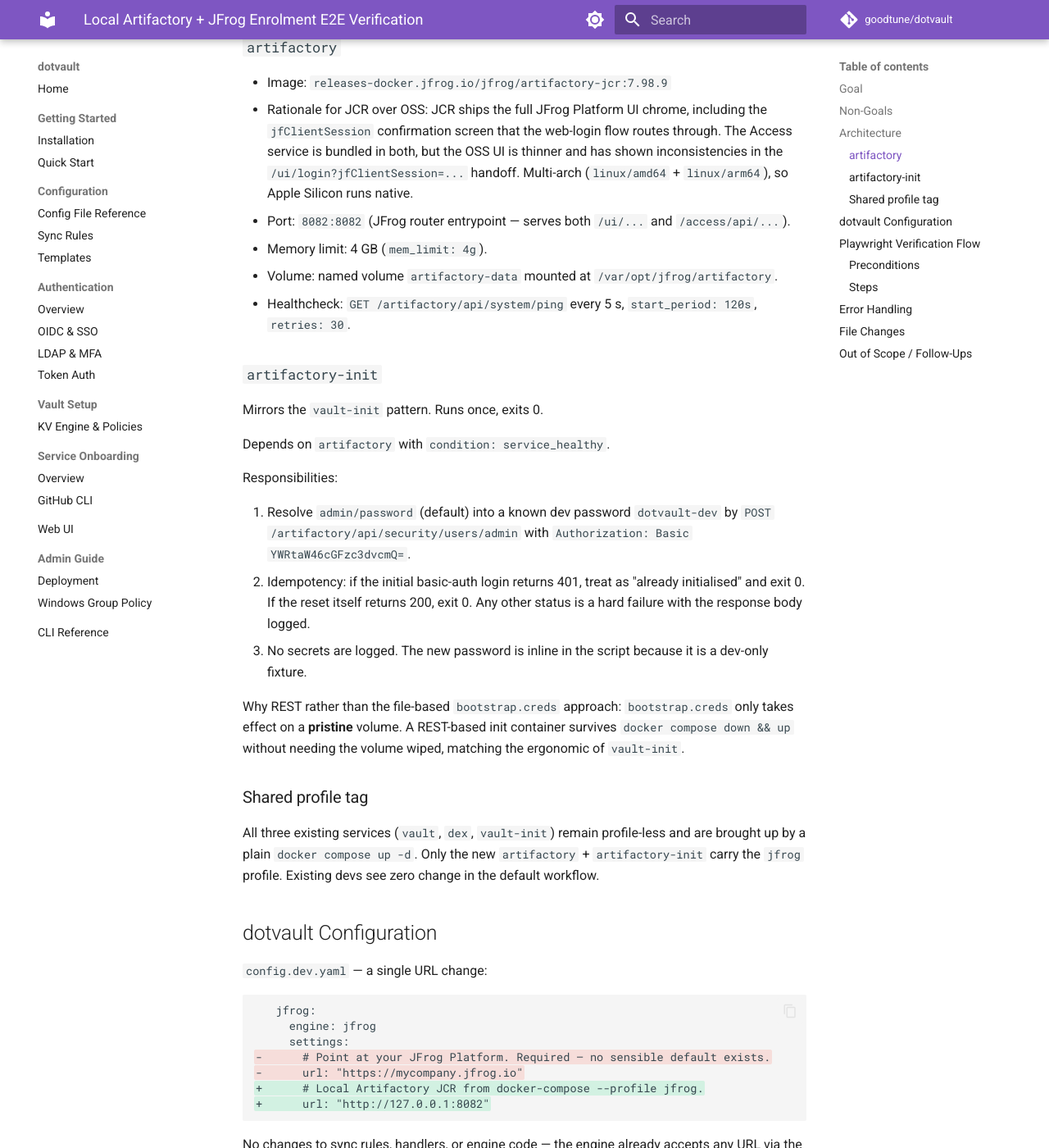
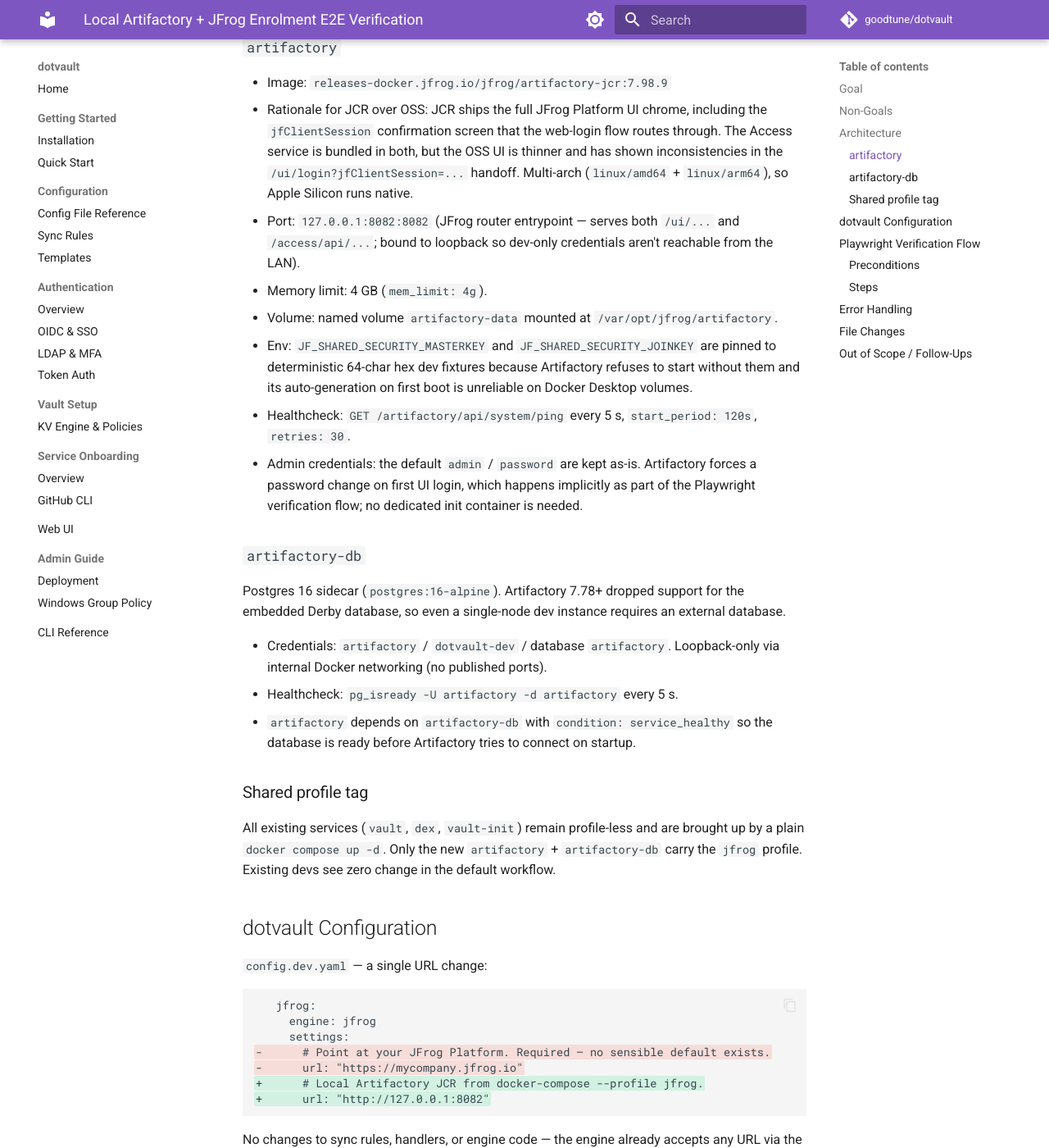
Before and after one commit to goodtune/dotvault, an MkDocs documentation site: the page built from docs/superpowers/specs/2026-04-16-artifactory-e2e-design.md, in a window 1280 px wide and 1400 px high, scrolled down 883 px. Shown: the whole window at 82% size. Built offline with MkDocs 1.6.1 and Material for MkDocs 9.7.7, drawn with Linux system fonts in a browser that asks for light colours; comment, search, counter and statistics services are not loaded; some of the changed text lies outside the part shown.

Commit message:
Address Copilot review feedback
- RefreshManager now actually honors per-enrolment backoff: tick() skips
  enrolments whose nextAttempt deadline hasn't elapsed, delay doubles on
  consecutive failures (capped at maxBackoff), cleared on success
- NewRefreshManager coerces non-positive checkInterval to a 1-minute
  fallback with a WARN log so time.NewTicker can't panic
- truncate() is rune-aware so log lines don't emit mojibake if a non-ASCII
  response body hits the byte boundary
- docker-compose Artifactory port bound explicitly to 127.0.0.1:8082 so
  the dev-only admin password + pinned master/join keys aren't reachable
  on the LAN
- ParseDuration docstring clarified: Nd must be standalone, negative-
  rejection only applies to the Nd form, stdlib forms pass through
- Refresh-design spec's NewRefreshManager signature updated to match the
  shipped implementation (kvMount + pre-built userPrefix + enrolments
  map + opts)
- Artifactory-e2e design doc rewritten to describe the Postgres sidecar
  and default admin/password approach; the companion plan gained a
  prominent "what shipped differs" header preserving the decision history

Co-Authored-By: Claude Opus 4.6 (1M context) <noreply@anthropic.com>

```diff
--- a/docker-compose.yaml
+++ b/docker-compose.yaml
@@ -152,8 +152,11 @@ services:
     depends_on:
       artifactory-db:
         condition: service_healthy
+    # Bind explicitly to loopback so the dev-only admin password + pinned
+    # master/join keys aren't reachable from the LAN. The plain "8082:8082"
+    # form binds on all interfaces on Docker Desktop.
     ports:
-      - "8082:8082"
+      - "127.0.0.1:8082:8082"
     environment:
       # Dev-only deterministic master/join keys. Artifactory refuses to start
       # without these and its auto-generation on first boot is unreliable on
--- a/docs/superpowers/specs/2026-04-16-artifactory-e2e-design.md
+++ b/docs/superpowers/specs/2026-04-16-artifactory-e2e-design.md
@@ -18,34 +18,30 @@ One-shot verification only. No committed E2E test, no CI wiring.
 
 ## Architecture
 
-Three new services in `docker-compose.yaml`, all tagged `profiles: ["jfrog"]` so they are skipped by default and activated only by `docker compose --profile jfrog up -d`.
+Two new services in `docker-compose.yaml`, both tagged `profiles: ["jfrog"]` so they are skipped by default and activated only by `docker compose --profile jfrog up -d`.
 
 ### `artifactory`
 
 - Image: `releases-docker.jfrog.io/jfrog/artifactory-jcr:7.98.9`
 - Rationale for JCR over OSS: JCR ships the full JFrog Platform UI chrome, including the `jfClientSession` confirmation screen that the web-login flow routes through. The Access service is bundled in both, but the OSS UI is thinner and has shown inconsistencies in the `/ui/login?jfClientSession=...` handoff. Multi-arch (`linux/amd64` + `linux/arm64`), so Apple Silicon runs native.
-- Port: `8082:8082` (JFrog router entrypoint — serves both `/ui/...` and `/access/api/...`).
+- Port: `127.0.0.1:8082:8082` (JFrog router entrypoint — serves both `/ui/...` and `/access/api/...`; bound to loopback so dev-only credentials aren't reachable from the LAN).
 - Memory limit: 4 GB (`mem_limit: 4g`).
 - Volume: named volume `artifactory-data` mounted at `/var/opt/jfrog/artifactory`.
+- Env: `JF_SHARED_SECURITY_MASTERKEY` and `JF_SHARED_SECURITY_JOINKEY` are pinned to deterministic 64-char hex dev fixtures because Artifactory refuses to start without them and its auto-generation on first boot is unreliable on Docker Desktop volumes.
 - Healthcheck: `GET /artifactory/api/system/ping` every 5 s, `start_period: 120s`, `retries: 30`.
+- Admin credentials: the default `admin` / `password` are kept as-is. Artifactory forces a password change on first UI login, which happens implicitly as part of the Playwright verification flow; no dedicated init container is needed.
 
-### `artifactory-init`
+### `artifactory-db`
 
-Mirrors the `vault-init` pattern. Runs once, exits 0.
+Postgres 16 sidecar (`postgres:16-alpine`). Artifactory 7.78+ dropped support for the embedded Derby database, so even a single-node dev instance requires an external database.
 
-Depends on `artifactory` with `condition: service_healthy`.
-
-Responsibilities:
-
-1. Resolve `admin/password` (default) into a known dev password `dotvault-dev` by `POST /artifactory/api/security/users/admin` with `Authorization: Basic YWRtaW46cGFzc3dvcmQ=`.
-2. Idempotency: if the initial basic-auth login returns 401, treat as "already initialised" and exit 0. If the reset itself returns 200, exit 0. Any other status is a hard failure with the response body logged.
-3. No secrets are logged. The new password is inline in the script because it is a dev-only fixture.
-
-Why REST rather than the file-based `bootstrap.creds` approach: `bootstrap.creds` only takes effect on a **pristine** volume. A REST-based init container survives `docker compose down && up` without needing the volume wiped, matching the ergonomic of `vault-init`.
+- Credentials: `artifactory` / `dotvault-dev` / database `artifactory`. Loopback-only via internal Docker networking (no published ports).
+- Healthcheck: `pg_isready -U artifactory -d artifactory` every 5 s.
+- `artifactory` depends on `artifactory-db` with `condition: service_healthy` so the database is ready before Artifactory tries to connect on startup.
 
 ### Shared profile tag
 
-All three existing services (`vault`, `dex`, `vault-init`) remain profile-less and are brought up by a plain `docker compose up -d`. Only the new `artifactory` + `artifactory-init` carry the `jfrog` profile. Existing devs see zero change in the default workflow.
+All existing services (`vault`, `dex`, `vault-init`) remain profile-less and are brought up by a plain `docker compose up -d`. Only the new `artifactory` + `artifactory-db` carry the `jfrog` profile. Existing devs see zero change in the default workflow.
 
 ## dotvault Configuration
 
@@ -65,7 +61,7 @@ No changes to sync rules, handlers, or engine code — the engine already accept
 
 `CLAUDE.md` — one sentence added to the **Local Development** section:
 
-> JFrog enrolment testing is opt-in: `docker compose --profile jfrog up -d` additionally starts a local Artifactory JCR on port 8082 (admin password `dotvault-dev`). The default `docker compose up -d` does not include it.
+> JFrog enrolment testing is opt-in: `docker compose --profile jfrog up -d` additionally starts a local Artifactory JCR on port 8082 alongside a Postgres sidecar (required by Artifactory 7.78+). The default `docker compose up -d` does not include them. The admin account keeps the out-of-the-box `admin`/`password` credentials; Artifactory forces a password change on first UI login.
 
 ## Playwright Verification Flow
 
@@ -73,7 +69,7 @@ Run once, interactively from this session. Not committed.
 
 ### Preconditions
 
-- `docker compose --profile jfrog up -d` — all five services (vault, dex, vault-init, artifactory, artifactory-init) healthy.
+- `docker compose --profile jfrog up -d` — all five services (vault, dex, vault-init, artifactory-db, artifactory) healthy.
 - `go run ./cmd/dotvault run --config config.dev.yaml` — daemon running on `127.0.0.1:9000`.
 - `/etc/hosts` entry for `dex` already exists (prerequisite of the existing dev setup).
 
@@ -81,7 +77,7 @@ Run once, interactively from this session. Not committed.
 
 1. **Dotvault login.** Playwright MCP navigates to `http://127.0.0.1:9000`, clicks "Sign in with OIDC", which redirects to Dex. Dex's mockCallback connector auto-approves. Returns to dotvault, lands on the enrolment page.
 2. **Start JFrog enrolment.** Playwright clicks `Start` on the JFrog card. The web UI displays the last-4-chars confirmation code and the Artifactory login URL `http://127.0.0.1:8082/ui/login?jfClientSession=<uuid>&jfClientName=JFrog-CLI&jfClientCode=1`. Both captured from the DOM.
-3. **Artifactory login** (same browser context). Playwright navigates to the captured URL, signs in as `admin` / `dotvault-dev`. The Artifactory UI surfaces the "Confirm you're authorizing JFrog-CLI" screen showing the expected last-4 chars. Playwright clicks `Accept`.
+3. **Artifactory login** (same browser context). Playwright navigates to the captured URL, signs in as `admin` / `password` (the out-of-the-box default), and handles the mandatory first-login password change in the same session. The Artifactory UI then surfaces the "Confirm you're authorizing JFrog-CLI" screen showing the expected last-4 chars. Playwright clicks `Accept`.
 4. **Token poll.** dotvault's background poll against `GET /access/api/v2/authentication/jfrog_client_login/token/<uuid>` flips from 400 to 200. The enrolment page transitions to `complete`.
 5. **Verify.** Three independent checks:
    - `docker exec dotvault-vault vault kv get kv/users/gary/jfrog` — contains `access_token`, `refresh_token`, `token_type=Bearer`, `expires_in`, `url=http://127.0.0.1:8082`, `server_id=default-server`, `user=admin`.
@@ -90,8 +86,8 @@ Run once, interactively from this session. Not committed.
 
 ## Error Handling
 
-- **Artifactory fails to boot within 180 s:** abort, surface `docker compose logs artifactory`, do not proceed.
-- **`artifactory-init` fails the admin-reset:** hard failure (any status other than 200 or initial 401). Log the response body.
+- **Artifactory fails to boot within ~3 minutes cold start:** abort, surface `docker compose logs artifactory` and `docker compose logs artifactory-db`, do not proceed.
+- **Postgres refuses Artifactory's connection:** usually a volume-state mismatch from a previous run. `docker compose down -v --profile jfrog` + retry.
 - **Playwright selector drift** (Artifactory UI version differences on the confirmation screen): screenshot the DOM, report, and ask the user rather than guessing. Do not auto-retry with different selectors.
 - **Token poll timeout (5 min default in the engine):** the engine already returns a timeout error with the elapsed duration; the web UI shows the failure and the enrolment stays `pending`.
 
@@ -99,7 +95,7 @@ Run once, interactively from this session. Not committed.
 
 | File | Change |
 |------|--------|
-| `docker-compose.yaml` | Add `artifactory` + `artifactory-init` services under `profiles: ["jfrog"]`; add `artifactory-data` named volume |
+| `docker-compose.yaml` | Add `artifactory` + `artifactory-db` services under `profiles: ["jfrog"]`; add `artifactory-data` and `artifactory-db-data` named volumes; bind Artifactory to `127.0.0.1:8082:8082` |
 | `config.dev.yaml` | Point `enrolments.jfrog.settings.url` at `http://127.0.0.1:8082` |
 | `CLAUDE.md` | One-sentence note in Local Development about the `--profile jfrog` variant |
 
```
Also changed, not shown: docs/superpowers/plans/2026-04-16-artifactory-e2e.md (+24 -0 lines), docs/superpowers/specs/2026-04-17-jfrog-token-refresh-design.md (+15 -4 lines), 4 other files.
